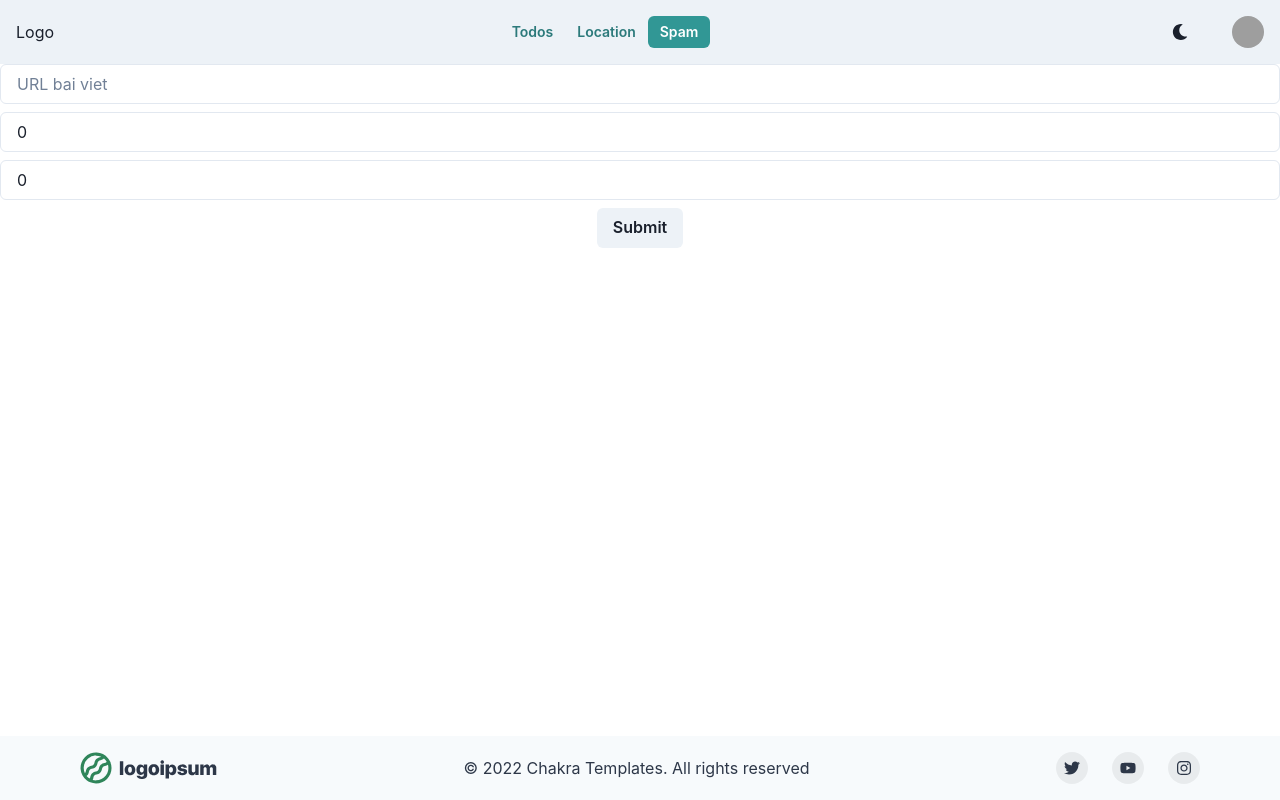
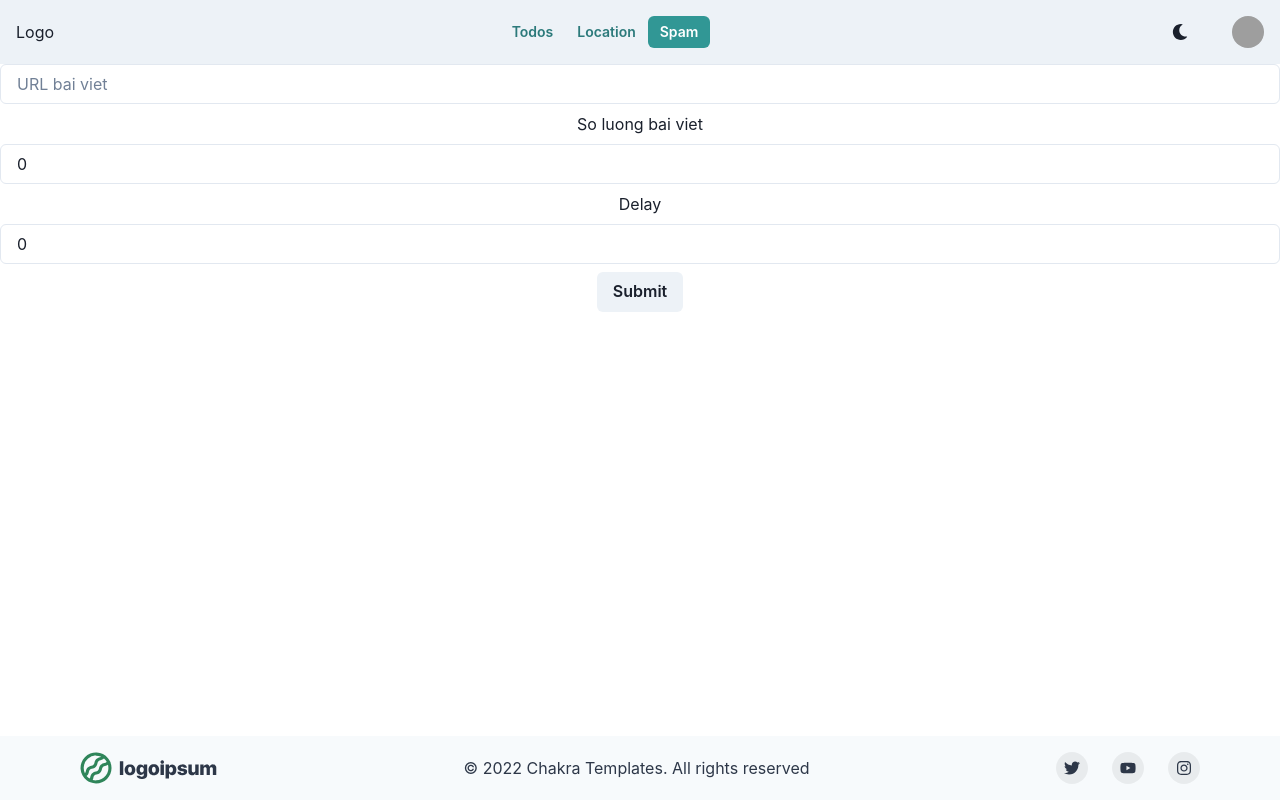
Before and after one commit to pta201/PWA, a React (Vite) app: page /spam in a window 1280 px wide. Built offline with nearby package versions, Linux system fonts and the light colour scheme; no server answers; grey boxes are pictures that could not be loaded.

Commit message:
Update index.tsx

```diff
--- a/src/pages/spam/index.tsx
+++ b/src/pages/spam/index.tsx
@@ -1,4 +1,4 @@
-import { Button, Input, InputProps, VStack } from "@chakra-ui/react";
+import { Button, Input, InputProps, VStack, Text } from "@chakra-ui/react";
 import { useState } from "react";
 
 interface Fetcher {
@@ -59,12 +59,15 @@ export default function Spam() {
         value={url}
         onChange={handleUrlChange}
       />
+      <Text>So luong bai viet</Text>
       <Input
         type="number"
         placeholder="Number"
         value={number}
         onChange={handleNumberChange}
       />
+      <Text>Delay</Text>
+
       <Input
         type="number"
         placeholder="Delay"
```
